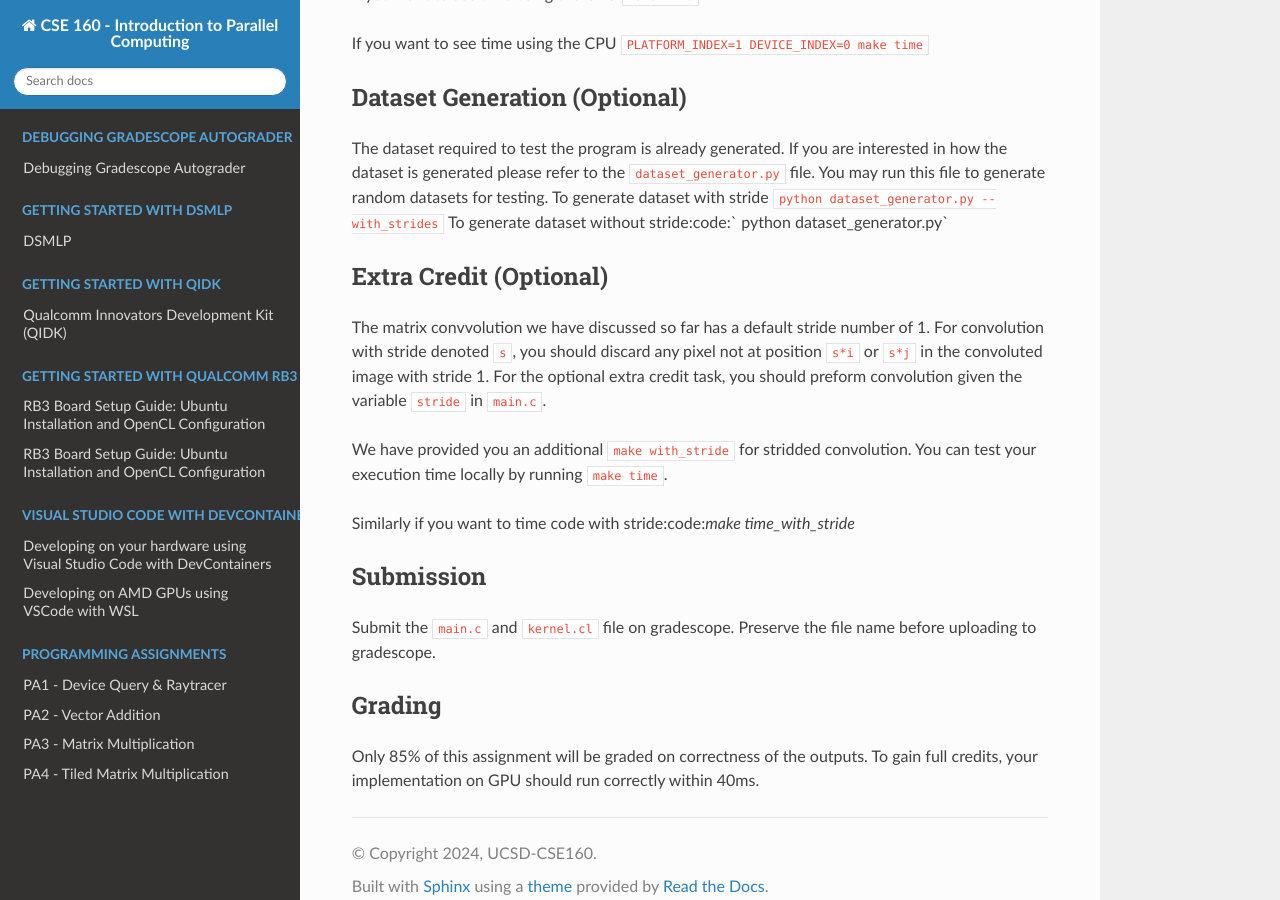
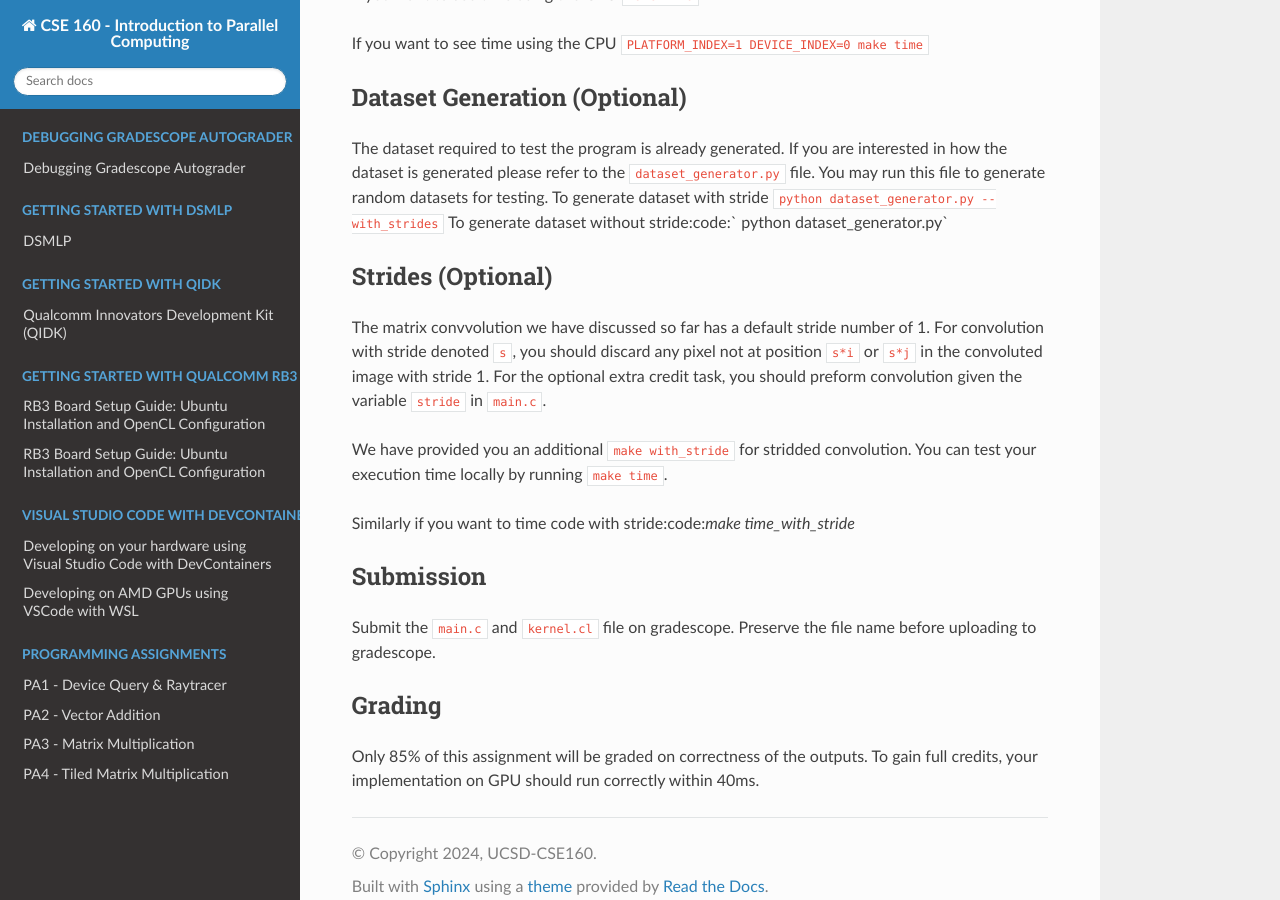
Before and after one commit to KastnerRG/cse160-docs, a Sphinx documentation site: the page built from docs/source/PA5.rst, in a window 1280 px wide and 900 px high, scrolled down 2744 px. Built offline with Sphinx 7.4.7 and the Read the Docs theme 3.1.0, drawn with Linux system fonts in a browser that asks for light colours; formulas are drawn with MathJax 3.

Commit message:
removed extra credit

```diff
--- a/docs/source/PA5.rst
+++ b/docs/source/PA5.rst
@@ -105,8 +105,8 @@ The dataset required to test the program is already generated. If you are intere
 To generate dataset with stride :code:`python dataset_generator.py --with_strides`
 To generate dataset without stride:code:` python dataset_generator.py`
 
-Extra Credit (Optional)
-^^^^^^^^^^^^^^^^^^^^^^^
+Strides (Optional)
+^^^^^^^^^^^^^^^^^^
 The matrix convvolution we have discussed so far has a default stride number of 1. For convolution with stride denoted :code:`s`, you should discard any pixel not at position :code:`s*i` or :code:`s*j` in the convoluted image with stride 1. For the optional extra credit task, you should preform convolution given the variable :code:`stride` in :code:`main.c`.
 
 We have provided you an additional :code:`make with_stride` for stridded convolution. You can test your execution time locally by running :code:`make time`.
```
